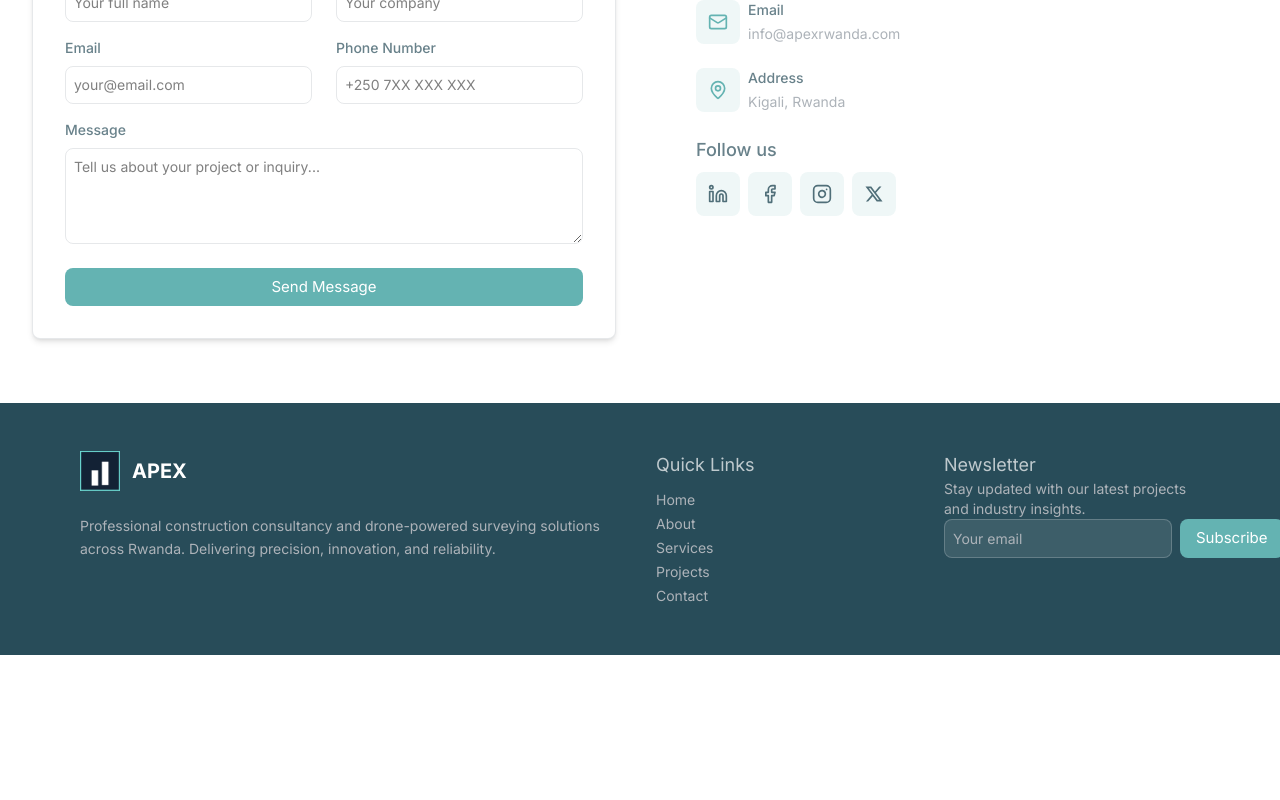
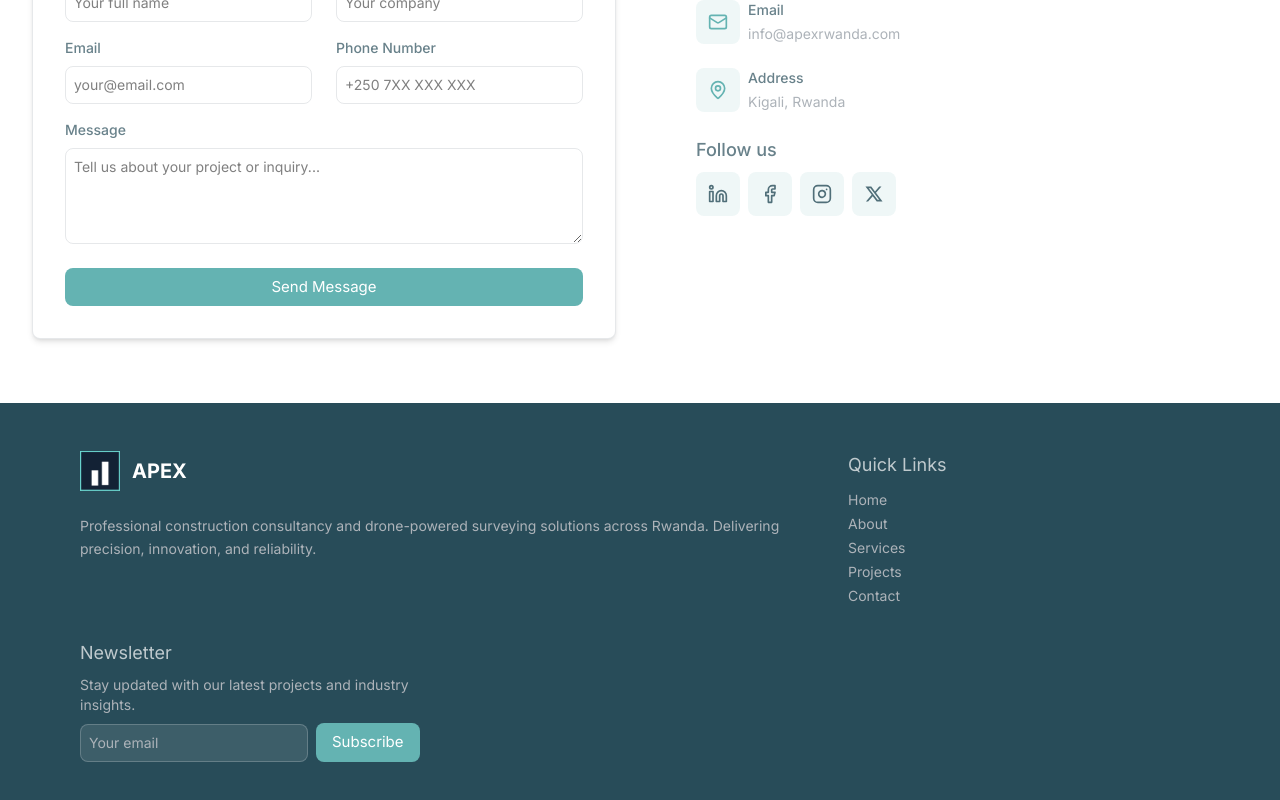
Before and after one commit to DavidMANZI-093/apex, a Next.js app: page / in a window 1280 px wide. Shown: the part 5478-6278 px from the top of the page. Before the commit the page ends 6133 px from the top, so only its background shows below. Built offline with nearby package versions, Linux system fonts and the light colour scheme.

Commit message:
Auto-commit at 26/06/2025, 13:54:15 for inactivity period...

```diff
--- a/src/components/footer.tsx
+++ b/src/components/footer.tsx
@@ -13,7 +13,7 @@ const Footer = () => {
   return (
     <footer className="relative flex h-fit !w-full !p-12 bg-midnight-green">
       <div className="relative w-full flex flex-col gap-16 container !mx-auto !px-4 sm:!px-6 lg:!px-8">
-        <div className="grid md:grid-cols-4 gap-8">
+        <div className="grid grid-cols-1 md:grid-cols-3 gap-8">
           {/* Company Info */}
           <div className="flex flex-col md:col-span-2 gap-6">
             <div className="flex items-center gap-3">
@@ -50,15 +50,15 @@ const Footer = () => {
           </div>
 
           {/* Newsletter */}
-          <div>
-            <h4 className="!text-lg !text-white/70">Newsletter</h4>
+          <div className="flex flex-col gap-2">
+            <h4 className="flex !text-lg !text-white/70">Newsletter</h4>
             <p className="text-french-grey text-sm mb-4">
               Stay updated with our latest projects and industry insights.
             </p>
-            <div className="flex gap-2">
+            <div className="flex items-center gap-2">
               <input
                 placeholder="Your email"
-                className="!bg-white/10 !border !border-white/20 !text-white placeholder:!text-french-grey !text-sm !p-2 !rounded-lg"
+                className="flex !bg-white/10 !border !border-white/20 !text-white placeholder:!text-french-grey !text-sm !p-2 !rounded-lg"
               />
               <Button>Subscribe</Button>
             </div>
```
